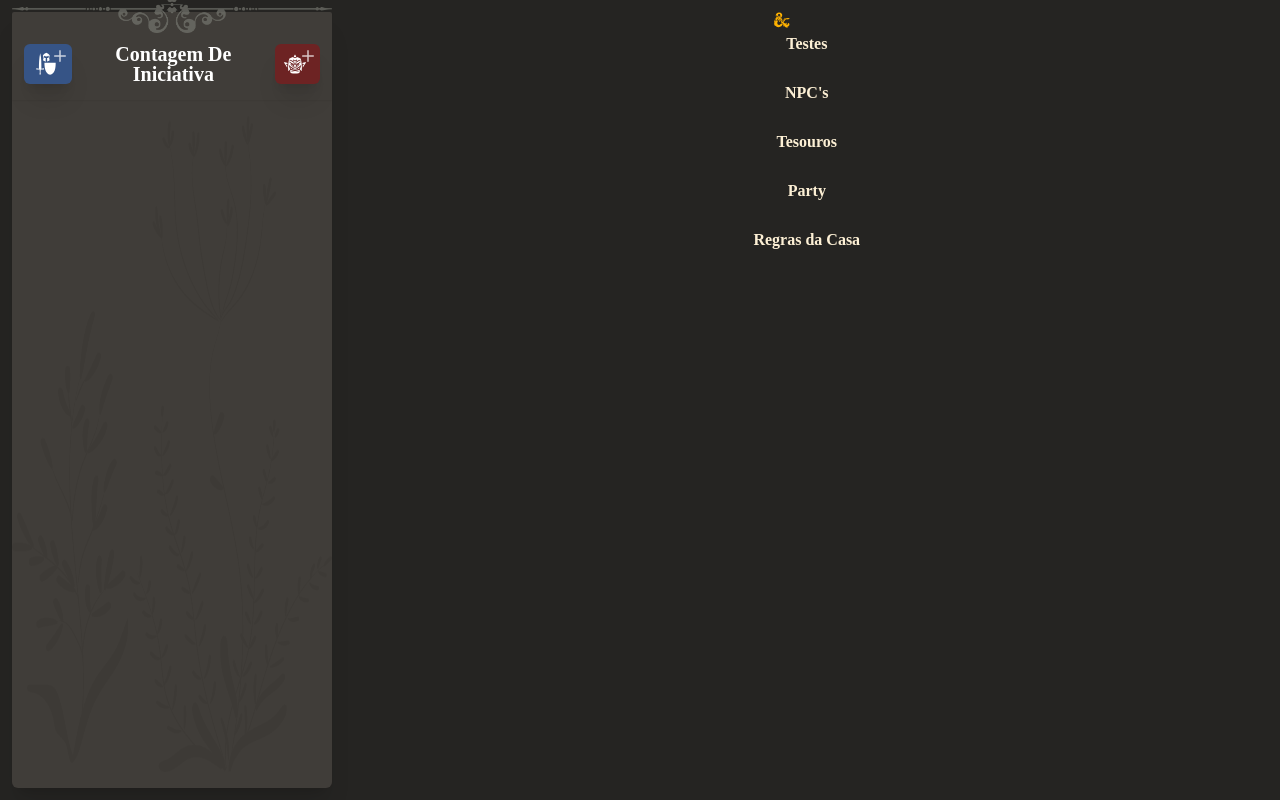
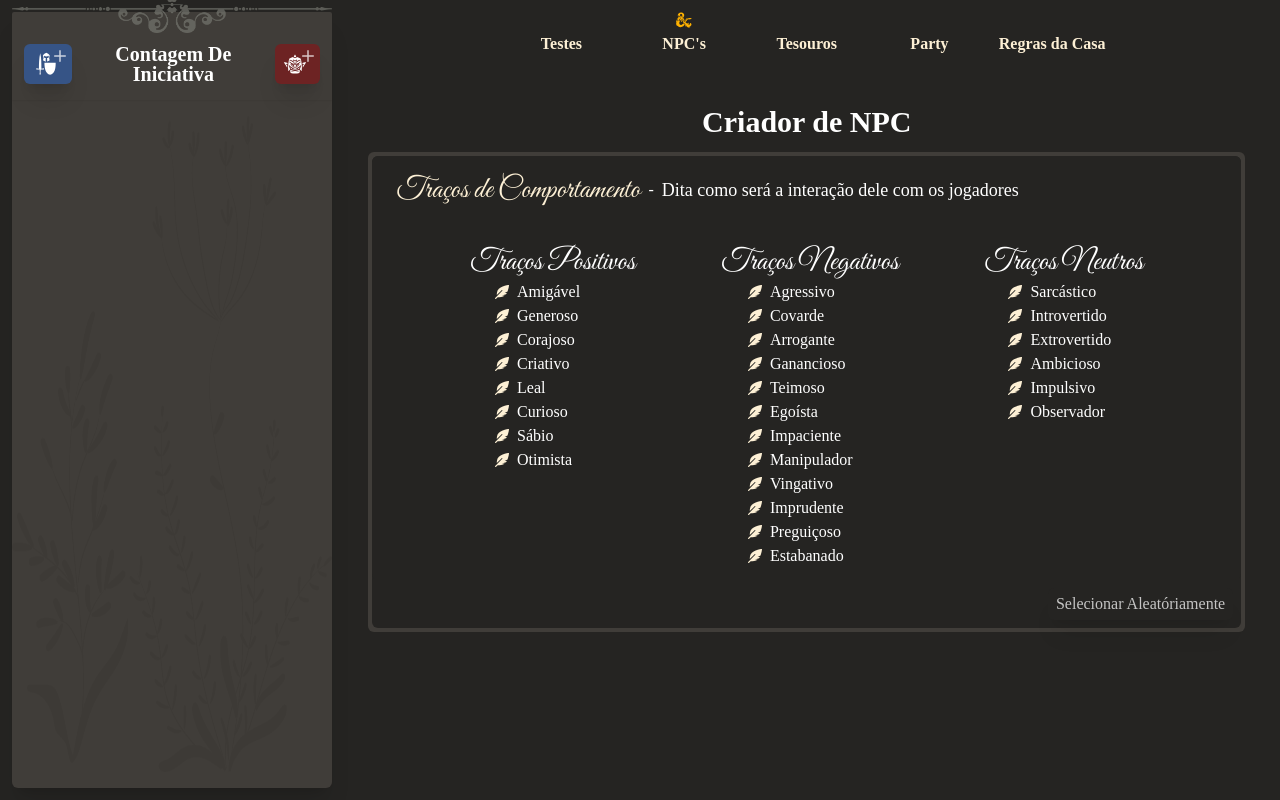
Before and after one commit to PedroVMLopes/iniciative-calculator, a React (Create React App) app: page /npcs in a window 1280 px wide. Built offline with nearby package versions, Linux system fonts and the light colour scheme; data requests are answered from the project's data file; a web font is replaced by a local one.

Commit message:
Inserção da página de NPCs e os traços de comportamento

```diff
--- a/package.json
+++ b/package.json
@@ -20,7 +20,7 @@
     "build": "react-scripts build",
     "test": "react-scripts test",
     "eject": "react-scripts eject",
-    "server": "json-server --watch db.json --port 5000"
+    "server": "json-server --watch data.json --port 5000"
   },
   "eslintConfig": {
     "extends": [
--- a/src/components/Main/Main.js
+++ b/src/components/Main/Main.js
@@ -1,6 +1,7 @@
 import React from "react";
 import Tests from "./Tests/Tests";
 import Party from "./Party/Party";
+import Npcs from "./Npcs/Npcs";
 import {
   BrowserRouter as Router,
   Route,
@@ -39,7 +40,7 @@ const NavBar = () => {
 
   return (
     <nav
-      className={`relative grid grid-cols-${links.length} gap-[1px] py-2 px-0 rounded-md max-w-2xl text-[var(--bege)] font-bold text-nowrap`}
+      className={`relative grid grid-cols-5 grid-rows-1 py-2 px-0 rounded-md max-w-2xl text-[var(--bege)] font-bold text-nowrap `}
       id="navbar"
     >
       {links.map((link) => (
@@ -94,6 +95,7 @@ const Main = () => {
           <Routes>
             <Route path="/" element={<TestsContent />} />
             <Route path="/party" element={<Party />} />
+            <Route path="/npcs" element={<Npcs />} />
           </Routes>
         </div>
       </div>
--- /dev/null
+++ b/src/components/Main/Npcs/Behavior.js
@@ -0,0 +1,81 @@
+import React, { useState, useEffect } from "react";
+import { FaFeatherAlt } from "react-icons/fa";
+
+export function Behavior() {
+  return (
+    <div className="flex flex-col justify-center items-center mt-3 w-full bg-[var(--cinza-medio)] rounded-md p-1">
+      <div className="flex flex-col justify-center items-center w-full bg-[var(--cinza-escuro)] rounded-md">
+        <div className="flex flex-row items-center w-full bg-[var(--cinza-escuro)] rounded-t-md p-6 pt-4">
+          <h1 className="justify-start font-greatVibes text-3xl text-[var(--bege)]">
+            Traços de Comportamento{" "}
+          </h1>
+          <p className="px-2">-</p>
+          <h2 className="text-lg">
+            Dita como será a interação dele com os jogadores
+          </h2>
+        </div>
+        <div className="flex flex-row justify-evenly w-full bg-[var(--cinza-escuro)] rounded-b-md p-3">
+          <Traits type="positive" />
+          <Traits type="negative" />
+          <Traits type="neutral" />
+        </div>
+        <div className="flex flex-row justify-end w-full">
+          <button className="animate-pulse p-2 m-2 rounded-md bg-[var(--cinza-escuro)] hover:bg-[var(--laranja)] shadow-xl">
+            Selecionar Aleatóriamente
+          </button>
+        </div>
+      </div>
+    </div>
+  );
+}
+
+const Traits = (prop) => {
+  const [behaviors, setBehaviors] = useState([]);
+
+  useEffect(() => {
+    fetch("http://localhost:5000/behaviors")
+      .then((response) => response.json())
+      .then((data) => setBehaviors(data))
+      .catch((error) => console.error("Erro ao buscar behaviors", error));
+  }, []);
+
+  const filteredBehaviors = behaviors.filter(
+    (behavior) => behavior.type === prop.type
+  );
+
+  let behaviorTypeName = "";
+
+  switch (prop.type) {
+    case "positive":
+      behaviorTypeName = "Traços Positivos";
+      break;
+    case "negative":
+      behaviorTypeName = "Traços Negativos";
+      break;
+    case "neutral":
+      behaviorTypeName = "Traços Neutros";
+      break;
+    default:
+      behaviorTypeName = "";
+      break;
+  }
+
+  return (
+    <div className="flex flex-col items-center">
+      <h1 className=" font-greatVibes text-3xl ">{behaviorTypeName}</h1>
+      <div className="flex flex-col w-[70%]">
+        {filteredBehaviors.map((behavior) => (
+          <div key={behavior.id}>
+            <div className="flex flex-row justify-start items-center py-1">
+              <p className="text-[var(--bege)] text-sm">
+                <FaFeatherAlt />
+              </p>
+              <p className="px-1"></p>
+              {behavior.name}
+            </div>
+          </div>
+        ))}
+      </div>
+    </div>
+  );
+};
--- /dev/null
+++ b/src/components/Main/Npcs/Npcs.js
@@ -0,0 +1,15 @@
+import React from "react";
+import { Behavior } from "./Behavior";
+
+const Npcs = () => {
+  return (
+    <div className="flex flex-col justify-center items-center text-white w-[97%] ">
+      <h1 className="font-bold font-unifraktur text-3xl pt-4">
+        Criador de NPC
+      </h1>
+      <Behavior />
+    </div>
+  );
+};
+
+export default Npcs;
--- a/src/components/MenuLateral/MenuLateral.js
+++ b/src/components/MenuLateral/MenuLateral.js
@@ -63,8 +63,6 @@ const MenuLateral = () => {
   const toggleExpandPlayer = () => {
     setIsPlayerExpanded((prevState) => !prevState);
   };
-
-  console.log("sortedList: ", sortedList);
 
   return (
     <div className="menu-lateral m-3 shadow-xl xl:w-[25%] lg:w-[35%] sm:w-[40%] rounded-md">
```
Also changed, not shown: data.json (line endings or trailing spaces), src/components/Main/Npcs/Ocupation.js (added), src/components/Main/Npcs/UniqueTrait.js (added).
